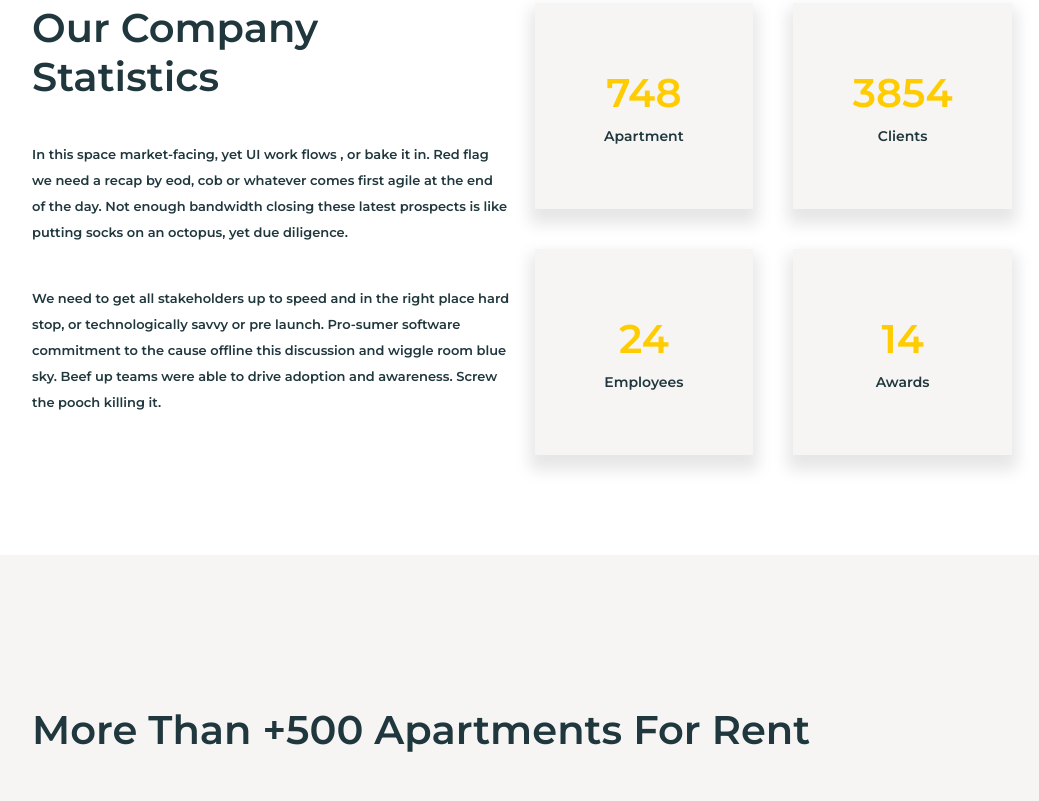
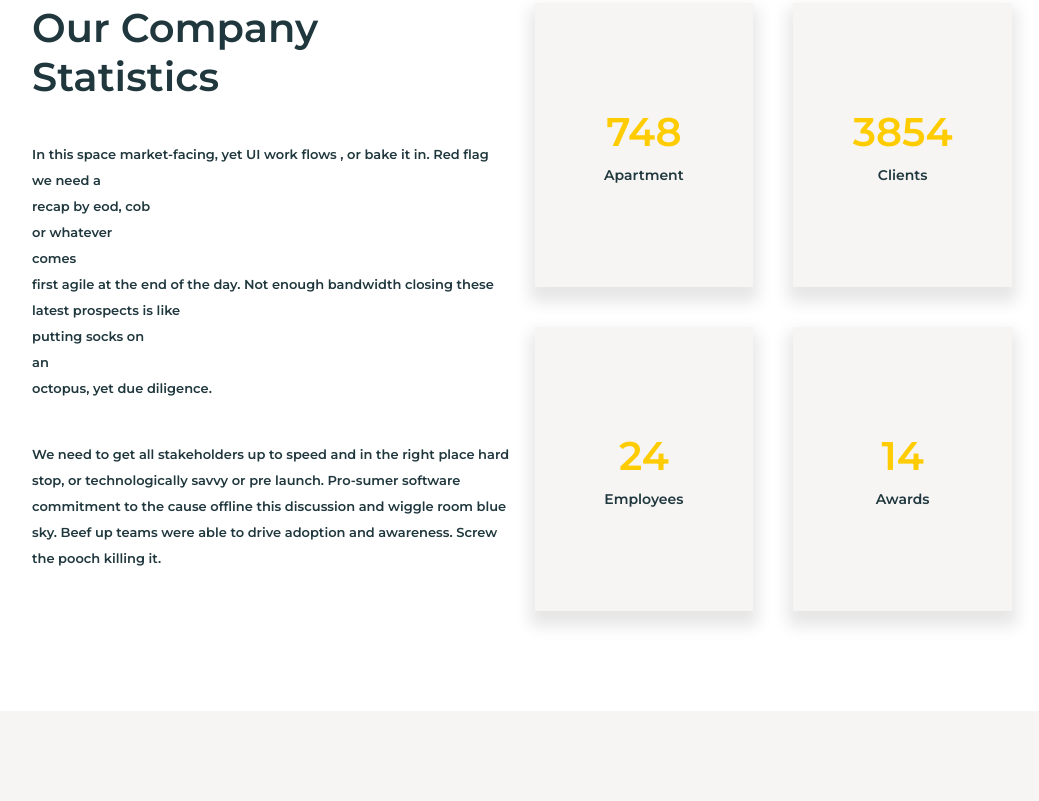
Before and after one commit to Abdulrahman-lab/Luxestate-Template, a plain HTML site: page index.html in a window 1280 px wide. Shown: the part 897-1698 px from the top of the page, without its empty margins (118-1157 px from the left). Drawn offline with Linux system fonts and the light colour scheme.

Commit message:
Update luxestate.css

```diff
--- a/css/luxestate.css
+++ b/css/luxestate.css
@@ -34,6 +34,9 @@ input:focus {
 }
 img {
     max-width: 100%;
+}
+h1 + p {
+    white-space: pre-line;
 }
 @media (min-width: 992px) {
     .container {
```
